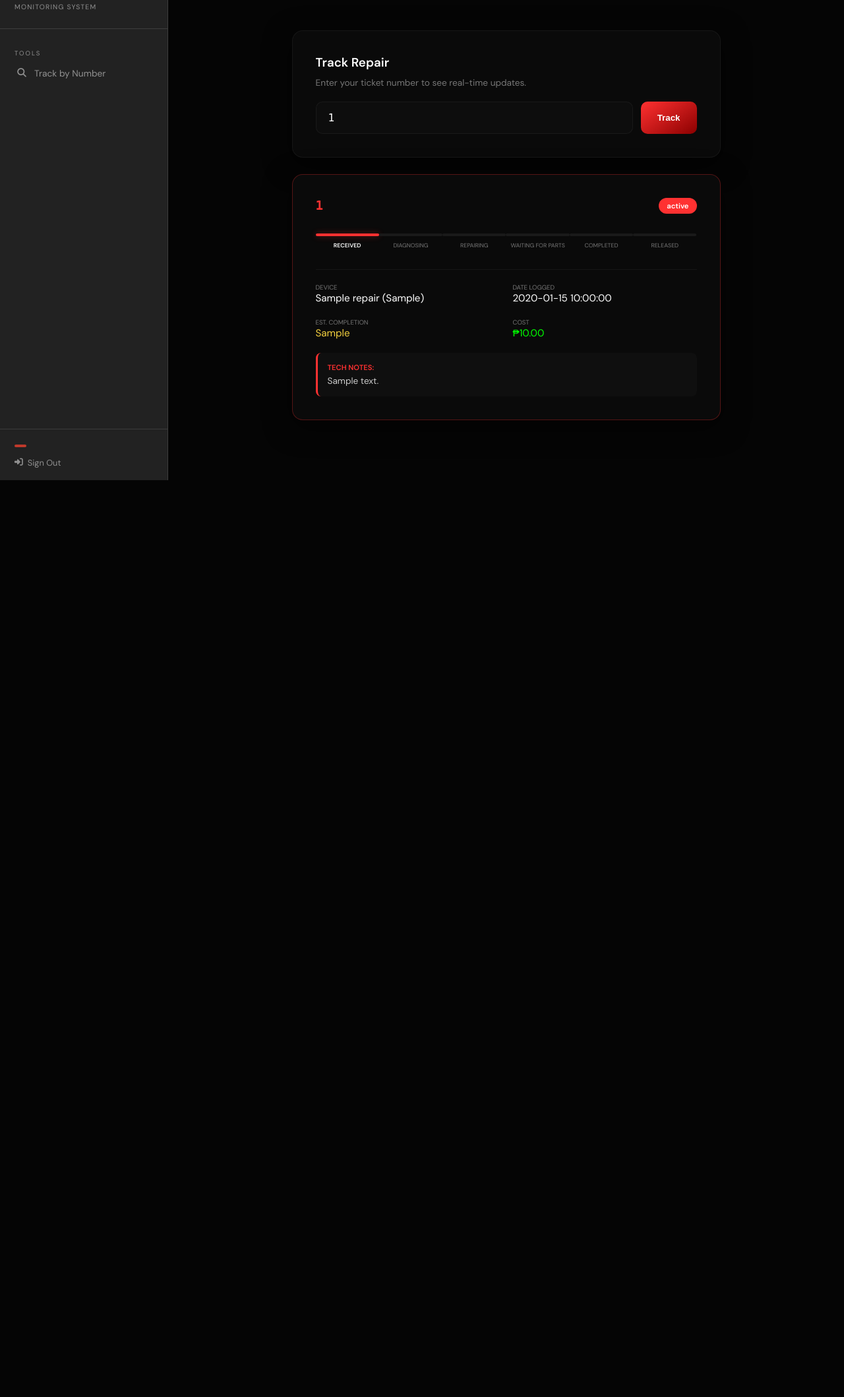
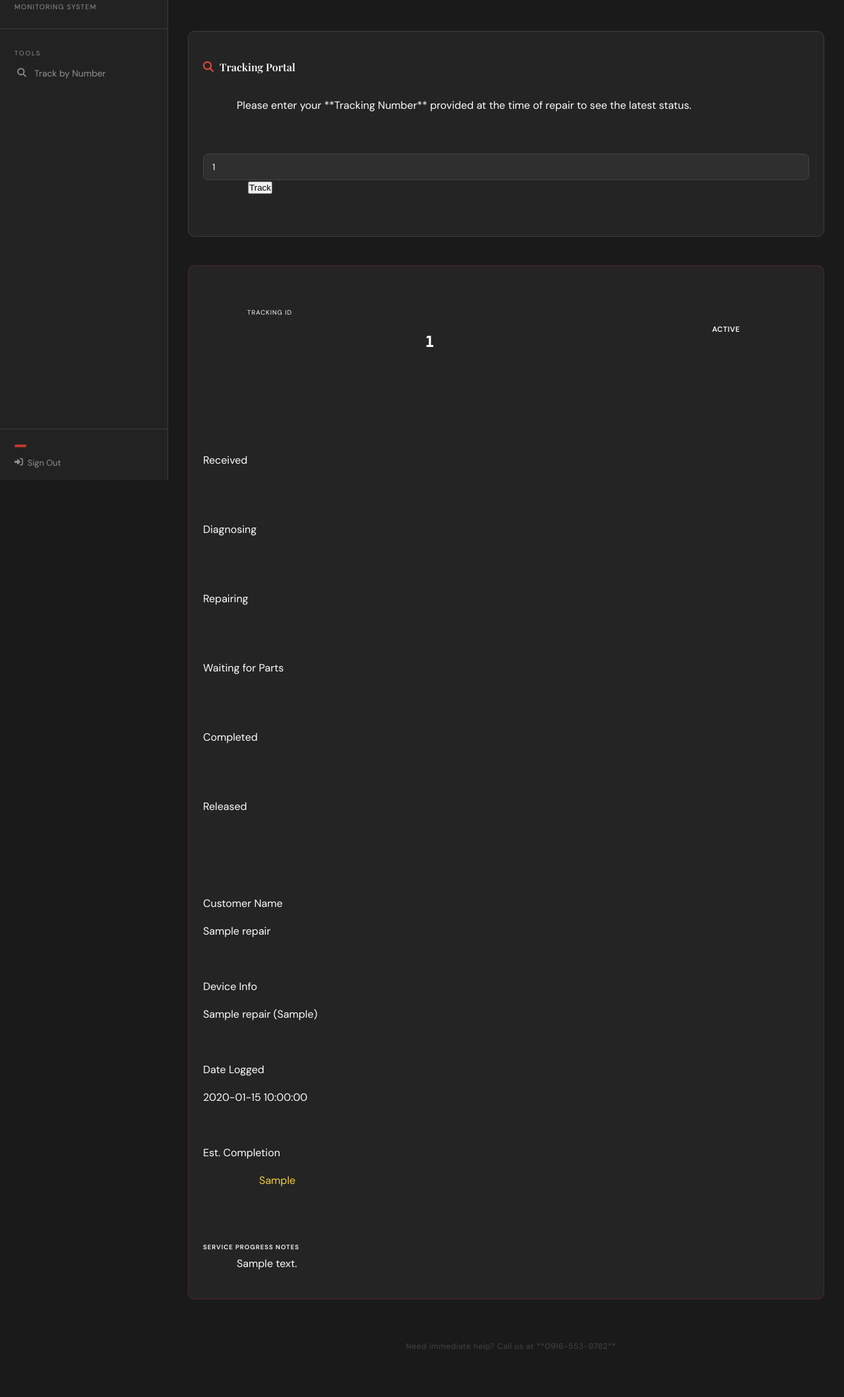
Before and after one commit to shujimatsuoka28/nbj_repair_center_website, a Flask app: template nbj_repair_system/nbj_repair/templates/track.html in a window 1280 px wide. Shown: the part 72-2190 px from the top of the page at 66% size. Before the commit the page ends 800 px from the top, so only its background shows below. Run offline with Flask 3, Linux system fonts and the light colour scheme; the template is opened without the code that fills it: most values are stand-ins (such as "Sample title", 1, 10 or a date in 2020).

Commit message:
Update track.html

```diff
--- a/nbj_repair_system/nbj_repair/templates/track.html
+++ b/nbj_repair_system/nbj_repair/templates/track.html
@@ -16,56 +16,87 @@
     }
 
     body, .main { background-color: var(--bg-super-dark) !important; }
+
     .track-container { max-width: 650px; margin: 0 auto; padding-top: 20px; }
+
+    /* Search Card */
     .card { background: var(--card-bg); border: 1px solid var(--border-thin); border-radius: 16px; padding: 35px; margin-bottom: 25px; box-shadow: 0 10px 40px rgba(0, 0, 0, 0.6); }
+    .card-title { font-size: 0.75rem; font-weight: 800; text-transform: uppercase; letter-spacing: 2px; color: var(--text-dim); margin-bottom: 12px; display: flex; align-items: center; gap: 10px; }
+    .card-subtitle { font-size: 0.85rem; color: var(--text-dim); margin-bottom: 25px; line-height: 1.5; }
 
+    /* Input Styling */
     .search-flex { display: flex; gap: 12px; }
-    input[type="text"] { flex: 1; background: var(--input-bg); border: 1px solid var(--border-thin); border-radius: 10px; padding: 14px 18px; color: var(--text-bright); font-family: monospace; font-size: 1rem; }
-    .btn-track { background: var(--accent-gradient); color: #fff; border: none; padding: 0 25px; border-radius: 10px; font-weight: 800; cursor: pointer; }
+    input[type="text"] { flex: 1; background: var(--input-bg); border: 1px solid var(--border-thin); border-radius: 10px; padding: 14px 18px; color: var(--text-bright); font-family: monospace; font-size: 1rem; letter-spacing: 1px; transition: 0.3s; }
+    input[type="text"]:focus { outline: none; border-color: var(--accent-red); box-shadow: 0 0 15px rgba(255, 49, 49, 0.1); }
 
-    /* Progress Bar */
-    .progress-track { display: flex; justify-content: space-between; margin: 30px 0; }
-    .status-step { flex: 1; text-align: center; }
-    .step-line { height: 4px; background: #1a1a1a; margin-bottom: 8px; border-radius: 2px; }
+    .btn-track { background: var(--accent-gradient); color: #fff; border: none; padding: 0 25px; border-radius: 10px; font-weight: 800; text-transform: uppercase; font-size: 0.75rem; cursor: pointer; transition: 0.3s; }
+    .btn-track:hover { transform: translateY(-2px); box-shadow: 0 8px 20px rgba(255, 49, 49, 0.3); }
+
+    /* Status Progress Bar */
+    .progress-container { margin: 35px 0; overflow-x: hidden; }
+    .progress-track { display: flex; justify-content: space-between; position: relative; }
+    .status-step { flex: 1; text-align: center; position: relative; z-index: 1; }
+    .step-line { height: 4px; background: #1a1a1a; border-radius: 2px; margin-bottom: 10px; transition: 0.4s; }
     .step-line.active { background: var(--accent-red); box-shadow: 0 0 10px rgba(255, 49, 49, 0.4); }
-    .step-label { font-size: 0.55rem; color: var(--text-dim); text-transform: uppercase; }
-    .step-label.active { color: var(--text-bright); font-weight: bold; }
+    .step-label { font-size: 0.52rem; font-weight: 800; text-transform: uppercase; letter-spacing: 0.5px; color: var(--text-dim); transition: 0.3s; }
+    .step-label.active { color: var(--text-bright); }
 
-    .result-grid { display: grid; grid-template-columns: 1fr 1fr; gap: 20px; padding-top: 20px; border-top: 1px solid var(--border-thin); }
-    .label { font-size: 0.6rem; color: var(--text-dim); text-transform: uppercase; }
-    .value { font-size: 0.95rem; color: var(--text-bright); }
-    .notes-box { margin-top: 20px; padding: 15px; background: rgba(255, 255, 255, 0.02); border-left: 3px solid var(--accent-red); border-radius: 8px; color: #ccc; font-size: 0.85rem; }
+    /* Result Details */
+    .result-grid { display: grid; grid-template-columns: 1fr 1fr; gap: 20px; padding-top: 25px; border-top: 1px solid var(--border-thin); }
+    .data-point .label { font-size: 0.6rem; font-weight: 700; text-transform: uppercase; color: var(--text-dim); margin-bottom: 4px; }
+    .data-point .value { font-size: 0.95rem; color: var(--text-bright); font-weight: 500; }
+
+    .notes-box { margin-top: 25px; padding: 18px; background: rgba(255, 255, 255, 0.02); border-radius: 12px; font-size: 0.88rem; color: #d1d1d1; line-height: 1.6; border-left: 3px solid var(--accent-red); }
+
+    .alert-error { background: rgba(255, 49, 49, 0.1); border: 1px solid rgba(255, 49, 49, 0.2); color: #ff8080; padding: 15px; border-radius: 10px; font-size: 0.85rem; margin-bottom: 20px; display: flex; align-items: center; gap: 10px; }
+
+    @media (max-width: 500px) {
+        .step-label { display: none; }
+        .step-label.active { display: block; font-size: 0.6rem; margin-top: 5px; }
+        .result-grid { grid-template-columns: 1fr; }
+    }
 </style>
 
 <div class="track-container">
     <div class="card">
-        <h3 style="color: var(--text-bright); margin-bottom: 10px;">Track Repair</h3>
-        <p style="color: var(--text-dim); font-size: 0.85rem; margin-bottom: 20px;">Enter your ticket number to see real-time updates.</p>
+        <div class="card-title"><i class="fas fa-search"></i> Tracking Portal</div>
+        <p class="card-subtitle">
+            Please enter your **Tracking Number** provided at the time of repair to see the latest status.
+        </p>
 
-        <form method="POST" action="{{ url_for('track') }}">
+        <form method="POST">
             <div class="search-flex">
-                <input type="text" name="tracking_number" placeholder="NBJ-XXXXXX" value="{{ tracking_number or '' }}" required>
+                <input type="text" name="tracking_number" placeholder="NBJ-XXXXXX" value="{{ tracking_number or '' }}" required autocomplete="off">
                 <button type="submit" class="btn-track">Track</button>
             </div>
         </form>
     </div>
 
     {% if error %}
-    <div style="background: rgba(255, 49, 49, 0.1); color: #ff8080; padding: 15px; border-radius: 10px; margin-bottom: 20px; font-size: 0.85rem;">
-        {{ error }}
+    <div class="alert-error">
+        <i class="fas fa-exclamation-triangle"></i> {{ error }}
     </div>
     {% endif %}
 
     {% if repair %}
-    <div class="card" style="border-color: rgba(255, 49, 49, 0.3);">
-        <div style="display: flex; justify-content: space-between; align-items: center; margin-bottom: 20px;">
-            <div style="font-family: monospace; font-size: 1.2rem; color: var(--accent-red); font-weight: 800;">{{ repair['tracking_number'] }}</div>
-            <span style="background: var(--accent-red); color: white; padding: 5px 12px; border-radius: 20px; font-size: 0.7rem; font-weight: bold;">{{ repair['status'] }}</span>
+    <div class="card" style="border-color: rgba(255, 49, 49, 0.2); animation: fadeIn 0.5s ease-out;">
+        <div style="display: flex; justify-content: space-between; align-items: center; margin-bottom: 30px;">
+            <div>
+                <div style="font-size: 0.6rem; color: var(--text-dim); text-transform: uppercase; margin-bottom: 4px; letter-spacing: 1px;">Tracking ID</div>
+                <div style="font-family: monospace; font-size: 1.4rem; font-weight: 800; color: var(--accent-red);">
+                    {{ repair['tracking_number'] }}
+                </div>
+            </div>
+            {% set s = repair['status'] %}
+            <span class="badge badge-{{ s.lower().replace(' ','') }}" style="padding: 8px 16px;">
+                {{ s }}
+            </span>
         </div>
 
         {% set statuses = ['Received','Diagnosing','Repairing','Waiting for Parts','Completed','Released'] %}
         {% set current_idx = statuses.index(repair['status']) if repair['status'] in statuses else 0 %}
 
+        <div class="progress-container">
             <div class="progress-track">
                 {% for st in statuses %}
                 {% set idx = loop.index0 %}
@@ -75,11 +106,16 @@
                 </div>
                 {% endfor %}
             </div>
+        </div>
 
         <div class="result-grid">
             <div class="data-point">
-                <div class="label">Device</div>
-                <div class="value">{{ repair['item_name'] }} ({{ repair['item_brand'] }})</div>
+                <div class="label">Customer Name</div>
+                <div class="value">{{ repair['customer_name'] }}</div>
+            </div>
+            <div class="data-point">
+                <div class="label">Device Info</div>
+                <div class="value">{{ repair['item_name'] }} {% if repair['item_brand'] %}<span style="color: var(--text-dim);">({{ repair['item_brand'] }})</span>{% endif %}</div>
             </div>
             <div class="data-point">
                 <div class="label">Date Logged</div>
@@ -87,21 +123,30 @@
             </div>
             <div class="data-point">
                 <div class="label">Est. Completion</div>
-                <div class="value" style="color: #f4d03f;">{{ repair['estimated_completion'] or 'TBD' }}</div>
+                <div class="value" style="color: {% if repair['estimated_completion'] %}#f4d03f{% else %}var(--text-dim){% endif %}">
+                    {{ repair['estimated_completion'] or 'Awaiting diagnosis' }}
                 </div>
-            <div class="data-point">
-                <div class="label">Cost</div>
-                <div class="value" style="color: #00ff00;">₱{{ '%.2f'|format(repair['repair_cost'] or 0) }}</div>
             </div>
         </div>
 
         {% if repair['technician_notes'] %}
         <div class="notes-box">
-            <strong style="color: var(--accent-red); font-size: 0.7rem; display: block; margin-bottom: 5px;">TECH NOTES:</strong>
+            <div style="font-size: 0.6rem; text-transform: uppercase; font-weight: 800; color: var(--accent-red); margin-bottom: 8px; letter-spacing: 1px;">Service Progress Notes</div>
             {{ repair['technician_notes'] }}
         </div>
         {% endif %}
     </div>
+
+    <div style="text-align: center; color: #444; font-size: 0.75rem; padding: 20px; letter-spacing: 0.5px;">
+        Need immediate help? Call us at **0916-553-9782**
+    </div>
     {% endif %}
 </div>
+
+<style>
+@keyframes fadeIn {
+    from { opacity: 0; transform: translateY(10px); }
+    to { opacity: 1; transform: translateY(0); }
+}
+</style>
 {% endblock %}
```
Lines whose indentation alone changed are shown as unchanged.
